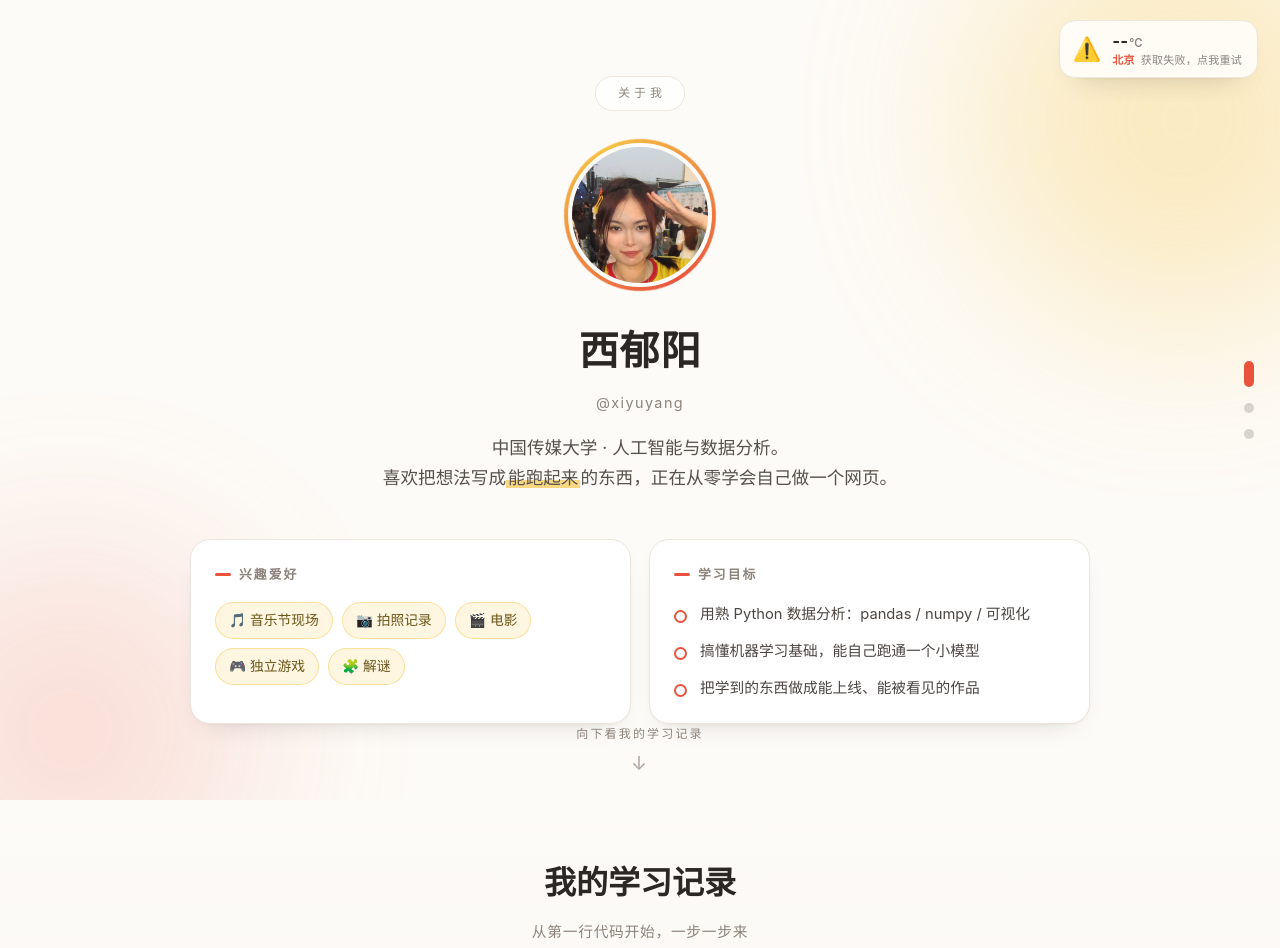
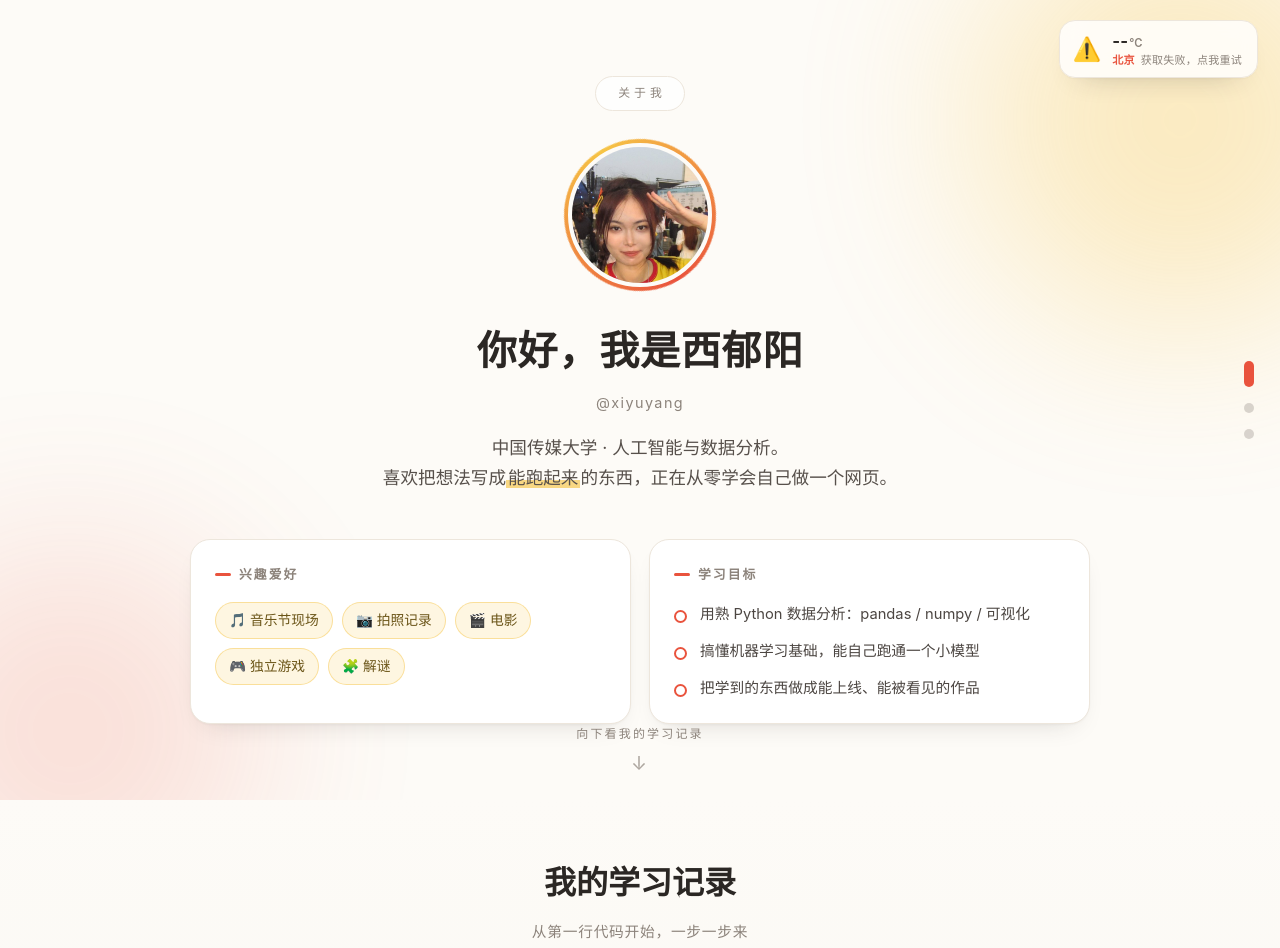
Before and after one commit to xiyuyang2003/firstwebsite, a website: page index.html in a window 1280 px wide. Shown: the top 948 px of the page. Drawn offline with Linux system fonts and the light colour scheme; no server answers.

Commit message:
Update homepage title

```diff
--- a/index.html
+++ b/index.html
@@ -3,7 +3,7 @@
 <head>
 <meta charset="UTF-8">
 <meta name="viewport" content="width=device-width, initial-scale=1.0">
-<title>西郁阳 · 个人主页</title>
+<title>你好，我是西郁阳</title>
 
 <!-- ============================================================
      修改指南（改这 4 处就够了）
@@ -692,7 +692,7 @@ p.engine.server{
     </div>
 
     <!-- 改这里：昵称 -->
-    <h1 data-reveal>西郁阳</h1>
+    <h1 data-reveal>你好，我是西郁阳</h1>
     <div class="handle" data-reveal>@xiyuyang</div>
 
     <!-- 改这里：一句话介绍 -->
```
